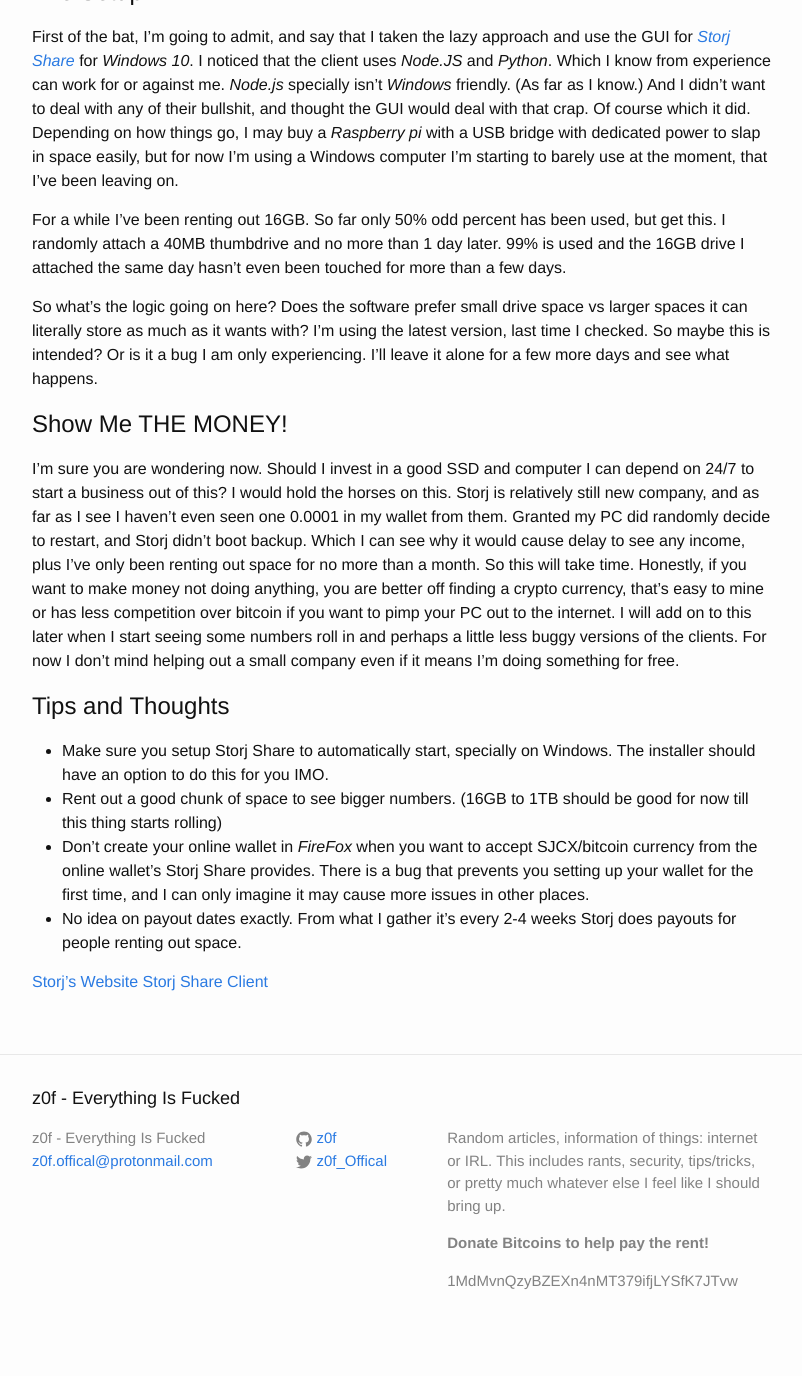
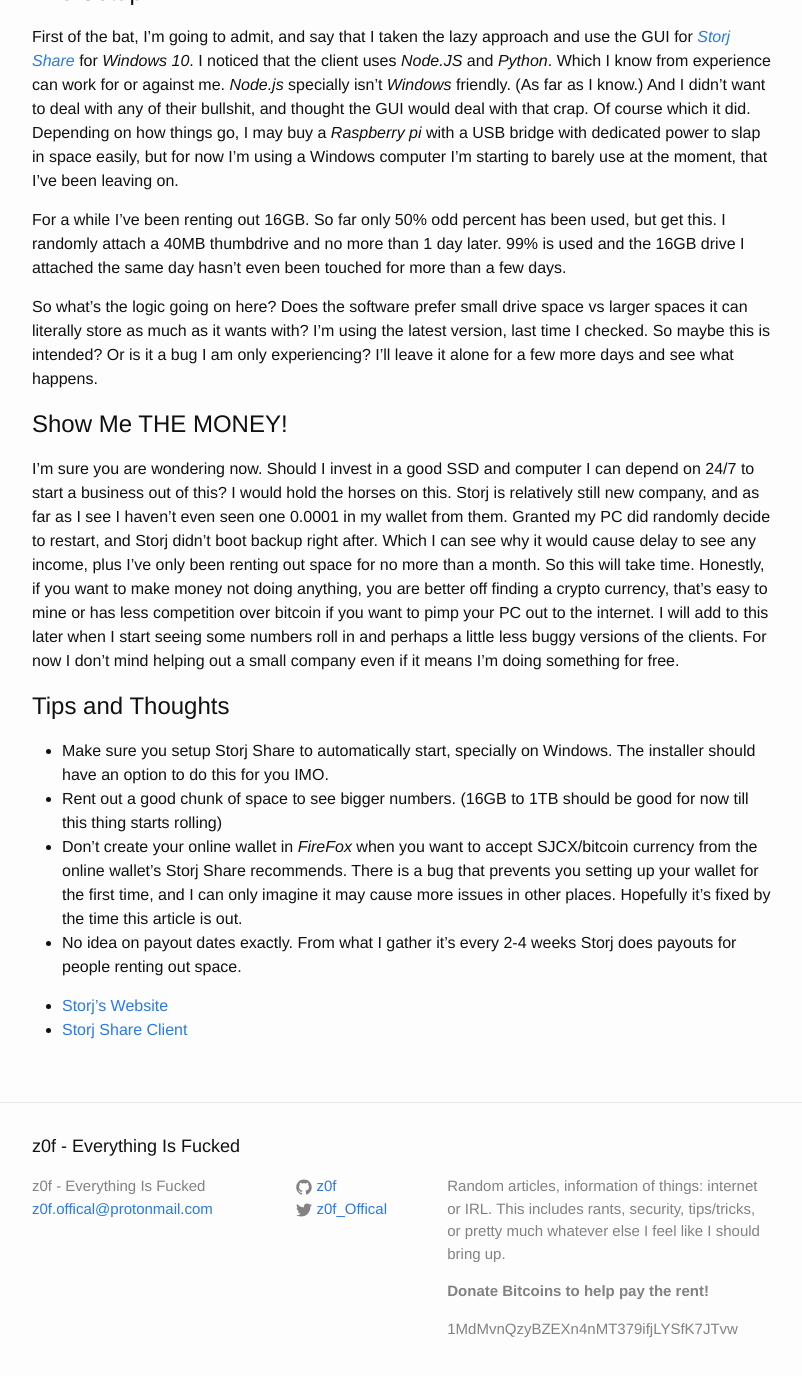
Before and after one commit to z0f/z0f.github.io, a Jekyll site: the page built from _posts/2016-11-14-adventures-with-storj.markdown, in a window 1280 px wide and 1400 px high, scrolled down 448 px. Shown: the top 1376 px of the window, without its empty margins (238-1040 px from the left). Built offline with Jekyll 4.4.1, drawn with Linux system fonts in a browser that asks for light colours; before the commit the page ends 1800 px from its top, so only the background shows below that.

Commit message:
[HOTFIX] Fixed mistakes.

```diff
--- a/_posts/2016-11-14-adventures-with-storj.markdown
+++ b/_posts/2016-11-14-adventures-with-storj.markdown
@@ -21,13 +21,13 @@ First of the bat, I’m going to admit, and say that I taken the lazy approach a
 For a while I’ve been renting out 16GB. So far only 50% odd percent has been used, but get this. I randomly attach a 40MB thumbdrive and no more than 1 day later. 99% is used and the 16GB drive I attached the same day hasn't even been touched for more than a few days.
 
 
-So what’s the logic going on here? Does the software prefer small drive space vs larger spaces it can literally store as much as it wants with? I’m using the latest version, last time I checked. So maybe this is intended? Or is it a bug I am only experiencing. I’ll leave it alone for a few more days and see what happens.
+So what’s the logic going on here? Does the software prefer small drive space vs larger spaces it can literally store as much as it wants with? I’m using the latest version, last time I checked. So maybe this is intended? Or is it a bug I am only experiencing? I’ll leave it alone for a few more days and see what happens.
 
 
 # Show Me THE MONEY!
 
 
-I’m sure you are wondering now. Should I invest in a good SSD and computer I can depend on 24/7 to start a business out of this? I would hold the horses on this. Storj is relatively still new company, and as far as I see I haven’t even seen one 0.0001 in my wallet from them. Granted my PC did randomly decide to restart, and Storj didn’t boot backup. Which I can see why it would cause delay to see any income, plus I’ve only been renting out space for no more than a month. So this will take time. Honestly, if you want to make money not doing anything, you are better off finding a crypto currency, that’s easy to mine or has less competition over bitcoin if you want to pimp your PC out to the internet. I will add on to this later when I start seeing some numbers roll in and perhaps a little less buggy versions of the clients. For now I don’t mind helping out a small company even if it means I’m doing something for free.
+I’m sure you are wondering now. Should I invest in a good SSD and computer I can depend on 24/7 to start a business out of this? I would hold the horses on this. Storj is relatively still new company, and as far as I see I haven’t even seen one 0.0001 in my wallet from them. Granted my PC did randomly decide to restart, and Storj didn’t boot backup right after. Which I can see why it would cause delay to see any income, plus I’ve only been renting out space for no more than a month. So this will take time. Honestly, if you want to make money not doing anything, you are better off finding a crypto currency, that’s easy to mine or has less competition over bitcoin if you want to pimp your PC out to the internet. I will add to this later when I start seeing some numbers roll in and perhaps a little less buggy versions of the clients. For now I don’t mind helping out a small company even if it means I’m doing something for free.
 
 
 # Tips and Thoughts
@@ -35,12 +35,12 @@ I’m sure you are wondering now. Should I invest in a good SSD and computer I c
 
 - Make sure you setup Storj Share to automatically start, specially on Windows. The installer should have an option to do this for you IMO.
 - Rent out a good chunk of space to see bigger numbers. (16GB to 1TB should be good for now till this thing starts rolling)
-- Don’t create your online wallet in *FireFox* when you want to accept SJCX/bitcoin currency from the online wallet’s Storj Share provides. There is a bug that prevents you setting up your wallet for the first time, and I can only imagine it may cause more issues in other places.
+- Don’t create your online wallet in *FireFox* when you want to accept SJCX/bitcoin currency from the online wallet’s Storj Share recommends. There is a bug that prevents you setting up your wallet for the first time, and I can only imagine it may cause more issues in other places. Hopefully it's fixed by the time this article is out.
 - No idea on payout dates exactly. From what I gather it’s every 2-4 weeks Storj does payouts for people renting out space.
 
 
-[Storj’s Website][1]
-[Storj Share Client][2]
+- [Storj’s Website][1]
+- [Storj Share Client][2]
 
 
 [1]: https://storj.io/
```
Also changed, not shown: about.md (+1 -1 lines).
